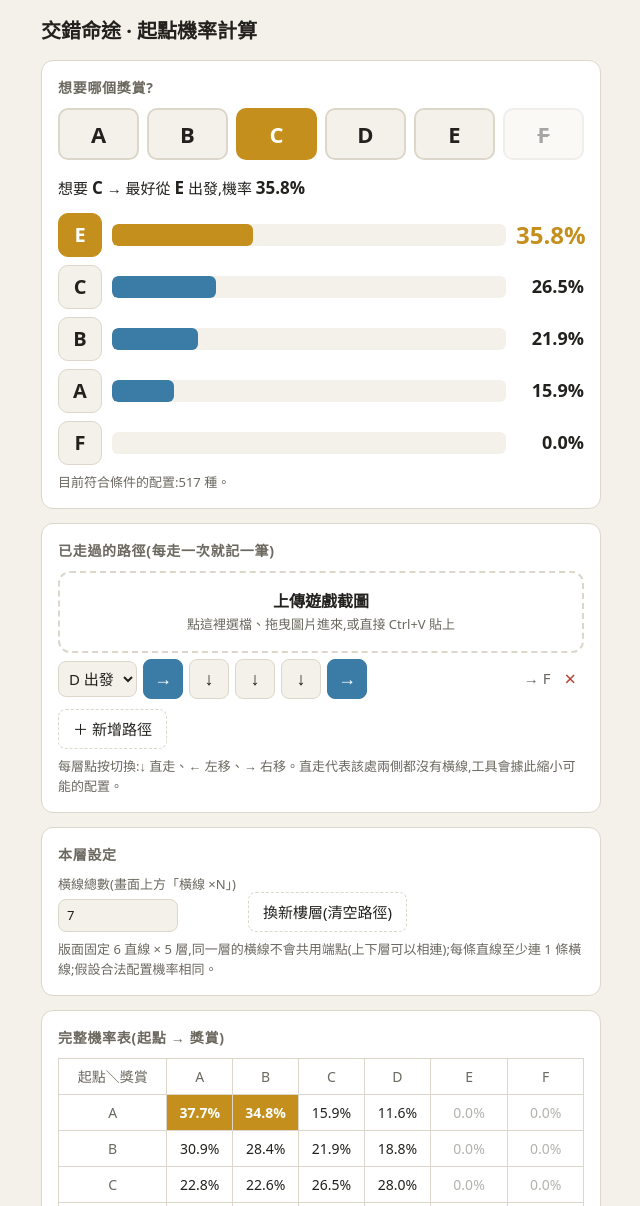
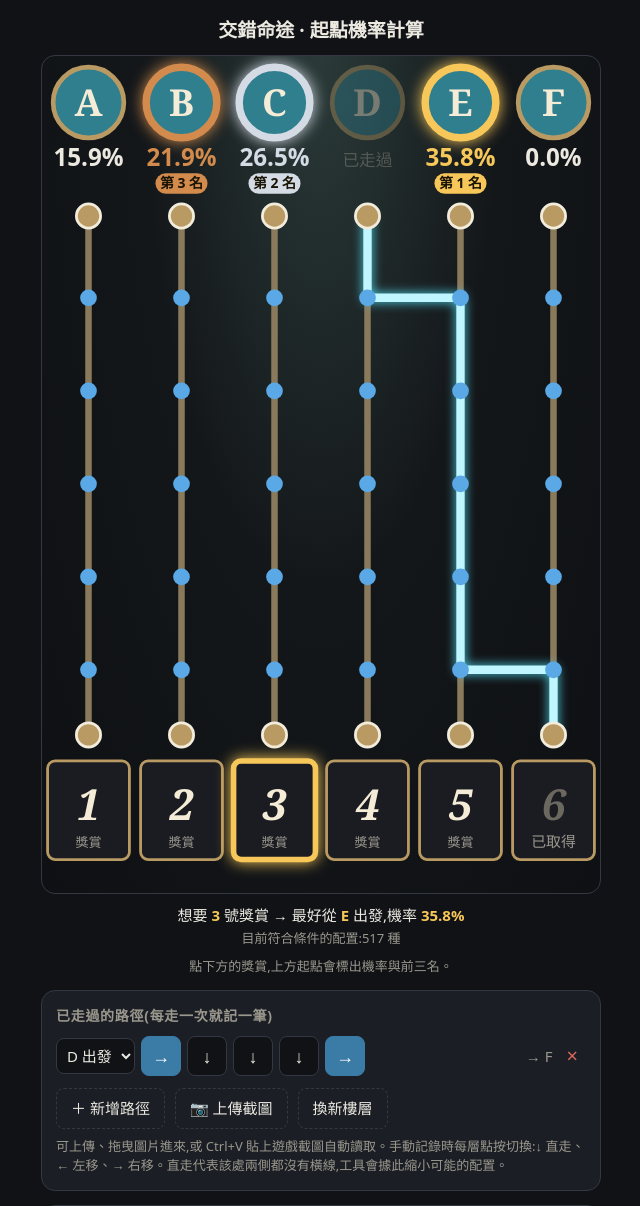
Before and after one commit to vaz1306011/fate-crossing, a plain HTML site: page index.html in a window 1280 px wide. Shown: the top 1206 px of the page, without its empty margins (319-959 px from the left). Drawn offline with Linux system fonts and the light colour scheme.

Commit message:
改為仿遊戲畫面的版面,點選獎賞在起點標示機率與前三名

```diff
--- a/index.html
+++ b/index.html
@@ -5,91 +5,74 @@
 <meta name="viewport" content="width=device-width,initial-scale=1">
 <title>交錯命途機率計算</title>
 <style>
-:root{--bg:#121418;--fg:#ece9e1;--mut:#9a978d;--card:#1c1f26;--line:#333843;--acc:#e0b95c;--accfg:#1a1405;--bar:#3a7ca5;--bad:#d9685a}
-@media (prefers-color-scheme:light){:root{--bg:#f4f1ea;--fg:#22211e;--mut:#6b685f;--card:#fff;--line:#dcd7ca;--acc:#c48f1c;--accfg:#fff;--bar:#3a7ca5;--bad:#b8402f}}
+:root{--bg:#101216;--fg:#ece9e1;--mut:#9a978d;--card:#1b1e24;--line:#333843;--acc:#e0b95c;--accfg:#1a1405;--bad:#d9685a;--gold:#f7c859;--silver:#d5dbe5;--bronze:#d28b4c}
 *{box-sizing:border-box}
-body{margin:0;padding:16px;background:var(--bg);color:var(--fg);font:15px/1.5 system-ui,"Microsoft JhengHei",sans-serif}
+body{margin:0;padding:12px;background:var(--bg);color:var(--fg);font:15px/1.5 system-ui,"Microsoft JhengHei",sans-serif}
 main{max-width:560px;margin:0 auto}
-h1{font-size:20px;margin:0 0 14px}
+h1{font-size:19px;margin:4px 0 10px;text-align:center}
 h2{font-size:14px;margin:0 0 10px;color:var(--mut);font-weight:600;letter-spacing:.05em}
-.card{background:var(--card);border:1px solid var(--line);border-radius:12px;padding:16px;margin-bottom:14px}
+.card{background:var(--card);border:1px solid var(--line);border-radius:14px;padding:14px;margin-bottom:14px}
 .note{color:var(--mut);font-size:13px;margin:8px 0 0}
 button{font:inherit;color:var(--fg);cursor:pointer}
-.targets{display:grid;grid-template-columns:repeat(6,1fr);gap:8px;margin-bottom:14px}
-.tg{height:52px;border-radius:10px;border:2px solid var(--line);background:var(--bg);font-size:22px;font-weight:700}
-.tg.on{background:var(--acc);border-color:var(--acc);color:var(--accfg)}
-.tg.got{opacity:.4;text-decoration:line-through}
-.rank{display:flex;flex-direction:column;gap:8px}
-.rk{display:grid;grid-template-columns:44px 1fr 68px;align-items:center;gap:10px}
-.rk .l{height:44px;display:grid;place-items:center;border-radius:10px;background:var(--bg);border:1px solid var(--line);font-size:20px;font-weight:700}
-.rk .b{height:22px;background:var(--bg);border-radius:6px;overflow:hidden}
-.rk .b i{display:block;height:100%;background:var(--bar);border-radius:6px}
-.rk .p{text-align:right;font-size:18px;font-variant-numeric:tabular-nums;font-weight:600}
-.rk.best .l{background:var(--acc);color:var(--accfg);border-color:var(--acc)}
-.rk.best .b i{background:var(--acc)}
-.rk.best .p{font-size:24px;color:var(--acc)}
-.rk.used{opacity:.4}
-.big{font-size:15px;margin-bottom:12px}
-.big b{font-size:17px}
+#drop.over{outline:2px dashed var(--acc);outline-offset:4px;border-radius:14px}
+.board{display:block;width:100%;height:auto;user-select:none;-webkit-user-select:none;background:radial-gradient(ellipse at 50% 0,#2a3a38 0,#14171a 45%,#0e1013 100%);border-radius:14px;border:1px solid var(--line)}
+.board .slot{cursor:pointer}
+.board .slot:hover rect.bg{stroke:var(--gold)}
+.sum{text-align:center;margin:10px 0 0;font-size:15px}
+.sum b{color:var(--gold)}
 .paths{display:flex;flex-direction:column;gap:10px}
 .path{display:flex;align-items:center;gap:6px;flex-wrap:wrap}
 .path select{font:inherit;padding:6px;background:var(--bg);color:var(--fg);border:1px solid var(--line);border-radius:8px}
 .mv{width:40px;height:40px;border-radius:8px;border:1px solid var(--line);background:var(--bg);font-size:18px}
-.mv.t{background:var(--bar);color:#fff;border-color:var(--bar)}
+.mv.t{background:#3a7ca5;color:#fff;border-color:#3a7ca5}
 .res{margin-left:auto;color:var(--mut)}
 .x{border:none;background:none;color:var(--bad);font-size:20px;padding:4px 8px}
-.add{margin-top:10px;padding:8px 14px;border-radius:8px;border:1px dashed var(--line);background:none}
+.btns{display:flex;gap:10px;flex-wrap:wrap;margin-top:12px}
+.add{padding:8px 14px;border-radius:8px;border:1px dashed var(--line);background:none;display:inline-block;cursor:pointer}
 .set{display:flex;gap:12px;flex-wrap:wrap;align-items:end}
 .set label{display:flex;flex-direction:column;gap:4px;font-size:13px;color:var(--mut)}
-.set input,.set select{font:inherit;padding:6px 8px;width:120px;background:var(--bg);color:var(--fg);border:1px solid var(--line);border-radius:8px}
-table{border-collapse:collapse;width:100%;text-align:center}
+.set input{font:inherit;padding:6px 8px;width:120px;background:var(--bg);color:var(--fg);border:1px solid var(--line);border-radius:8px}
+details summary{cursor:pointer;color:var(--mut);font-size:14px;font-weight:600}
+table{border-collapse:collapse;width:100%;text-align:center;margin-top:10px}
 th,td{padding:7px 2px;border:1px solid var(--line);font-variant-numeric:tabular-nums;font-size:14px}
 th{color:var(--mut);font-weight:500}
 td.best{background:var(--acc);color:var(--accfg);font-weight:700}
 td.z{color:var(--mut);opacity:.5}
 tr.used td,tr.used th{opacity:.45}
 .err{color:var(--bad)}
-.drop{display:flex;flex-direction:column;align-items:center;gap:2px;padding:16px;border:2px dashed var(--line);border-radius:12px;cursor:pointer;text-align:center;margin-bottom:6px}
-.drop.over{border-color:var(--acc);background:var(--bg)}
-.drop b{font-size:16px}.drop span{color:var(--mut);font-size:13px}
 #status:empty{display:none}
 </style>
 </head>
 <body>
-<main>
+<main id="drop">
 <h1>交錯命途 · 起點機率計算</h1>
 
-<div class="card">
-  <h2>想要哪個獎賞?</h2>
-  <div class="targets" id="targets"></div>
-  <div id="rank"></div>
-</div>
+<svg class="board" id="board" viewBox="0 0 600 900" xmlns="http://www.w3.org/2000/svg"></svg>
+<p class="sum" id="sum"></p>
+<p class="note" style="text-align:center;margin-bottom:14px">點下方的獎賞,上方起點會標出機率與前三名。</p>
 
 <div class="card">
   <h2>已走過的路徑(每走一次就記一筆)</h2>
-  <label class="drop" id="drop">
-    <input type="file" id="file" accept="image/*" multiple hidden>
-    <b>上傳遊戲截圖</b>
-    <span>點這裡選檔、拖曳圖片進來,或直接 Ctrl+V 貼上</span>
-  </label>
-  <p class="note" id="status"></p>
+  <p class="note" id="status" style="margin:0 0 8px"></p>
   <div class="paths" id="paths"></div>
+  <div class="btns">
     <button class="add" id="add">＋ 新增路徑</button>
-  <p class="note">每層點按切換:↓ 直走、← 左移、→ 右移。直走代表該處兩側都沒有橫線,工具會據此縮小可能的配置。</p>
+    <label class="add">📷 上傳截圖<input type="file" id="file" accept="image/*" multiple hidden></label>
+    <button class="add" id="reset">換新樓層</button>
+  </div>
+  <p class="note">可上傳、拖曳圖片進來,或 Ctrl+V 貼上遊戲截圖自動讀取。手動記錄時每層點按切換:↓ 直走、← 左移、→ 右移。直走代表該處兩側都沒有橫線,工具會據此縮小可能的配置。</p>
 </div>
 
 <div class="card">
   <h2>本層設定</h2>
   <div class="set">
-    <label>橫線總數(畫面上方「橫線 ×N」)<input id="n" type="number" min="1" max="25" value="7"></label>
-    <button class="add" id="reset" style="margin:0">換新樓層(清空路徑)</button>
+    <label>橫線總數(畫面上方「橫線數量 a / N」)<input id="n" type="number" min="1" max="25" value="7"></label>
   </div>
   <p class="note">版面固定 6 直線 × 5 層,同一層的橫線不會共用端點(上下層可以相連);每條直線至少連 1 條橫線;假設合法配置機率相同。</p>
 </div>
 
 <div class="card">
-  <h2>完整機率表(起點 → 獎賞)</h2>
-  <div id="table"></div>
+  <details><summary>完整機率表(起點 → 獎賞)</summary><div id="table"></div></details>
 </div>
 </main>
 <script>
@@ -220,6 +203,42 @@ function renderPaths(){
   }).join('')||'<p class="note" style="margin:0">尚未記錄路徑。</p>';
 }
 
+const X=i=>50+i*100,YR=r=>260+r*100,Y0=172,Y1=730;
+const MEDAL=['var(--gold)','var(--silver)','var(--bronze)'];
+function board(ctx){
+  const {tot,cnt,t,usedStart,usedEnd,top3}=ctx;
+  let g='';
+  for(let c=0;c<C;c++) g+='<line x1="'+X(c)+'" y1="'+Y0+'" x2="'+X(c)+'" y2="'+Y1+'" stroke="#8a7a5c" stroke-width="7" stroke-linecap="round"/>';
+  for(const pa of S.paths){
+    let p=pa.s,pts=[X(p)+','+Y0];
+    for(let r=0;r<R;r++){pts.push(X(p)+','+YR(r));const m=pa.m[r];if(m==='L')p--;else if(m==='R')p++;pts.push(X(p)+','+YR(r));}
+    pts.push(X(p)+','+Y1);
+    g+='<polyline points="'+pts.join(' ')+'" fill="none" stroke="#bff6ff" stroke-width="9" stroke-linejoin="round" stroke-linecap="round" style="filter:drop-shadow(0 0 6px #4fd8ee)"/>';
+  }
+  for(let c=0;c<C;c++)for(let r=0;r<R;r++) g+='<circle cx="'+X(c)+'" cy="'+YR(r)+'" r="9" fill="#5aa9e6"/>';
+  for(let c=0;c<C;c++){
+    g+='<circle cx="'+X(c)+'" cy="'+Y0+'" r="13" fill="#b99a63" stroke="#f2ecdc" stroke-width="3"/><circle cx="'+X(c)+'" cy="'+Y1+'" r="13" fill="#b99a63" stroke="#f2ecdc" stroke-width="3"/>';
+  }
+  for(let c=0;c<C;c++){
+    const rank=top3.indexOf(c),used=usedStart.includes(c);
+    const ring=rank>=0?MEDAL[rank]:'#b99a63';
+    g+='<g opacity="'+(used?0.4:1)+'"><circle cx="'+X(c)+'" cy="50" r="38" fill="#2f7f8f" stroke="'+ring+'" stroke-width="'+(rank>=0?8:5)+'"'+(rank>=0?' style="filter:drop-shadow(0 0 8px '+ring+')"':'')+'/>'+
+      '<text x="'+X(c)+'" y="64" text-anchor="middle" font-size="40" font-weight="700" font-family="Georgia,serif" fill="#f4ecd6">'+L[c]+'</text>';
+    if(tot&&!usedEnd.includes(t)&&!used){
+      const p=cnt[c][t]/tot*100;
+      g+='<text x="'+X(c)+'" y="118" text-anchor="middle" font-size="26" font-weight="700" fill="'+(rank>=0?MEDAL[rank]:'#ece9e1')+'">'+p.toFixed(1)+'%</text>';
+      if(rank>=0) g+='<rect x="'+(X(c)-28)+'" y="126" width="56" height="22" rx="11" fill="'+MEDAL[rank]+'"/><text x="'+X(c)+'" y="142" text-anchor="middle" font-size="15" font-weight="700" fill="#1a1405">第 '+(rank+1)+' 名</text>';
+    }else if(used) g+='<text x="'+X(c)+'" y="118" text-anchor="middle" font-size="18" fill="#9a978d">已走過</text>';
+    g+='</g>';
+  }
+  for(let c=0;c<C;c++){
+    const sel=t===c,got=usedEnd.includes(c),x=X(c)-44;
+    g+='<g class="slot" data-t="'+c+'"><rect class="bg" x="'+x+'" y="758" width="88" height="106" rx="8" fill="#1a1c22" stroke="'+(sel?'#f7c859':'#b99a63')+'" stroke-width="'+(sel?6:3)+'"'+(sel?' style="filter:drop-shadow(0 0 8px #f7c859)"':'')+'/>'+
+      '<text x="'+X(c)+'" y="822" text-anchor="middle" font-size="46" font-weight="700" font-style="italic" font-family="Georgia,serif" fill="'+(got?'#6b685f':'#f4ecd6')+'">'+(c+1)+'</text>'+
+      (got?'<text x="'+X(c)+'" y="850" text-anchor="middle" font-size="16" fill="#9a978d">已取得</text>':'<text x="'+X(c)+'" y="850" text-anchor="middle" font-size="14" fill="#9a978d">獎賞</text>')+'</g>';
+  }
+  $('board').innerHTML=g;
+}
 function render(){
   save();
   $('n').value=S.n;
@@ -228,27 +247,20 @@ function render(){
   const res=d.bad?{tot:0,cnt:[]}:compute(S.n,d.present,d.absent);
   const {tot,cnt}=res;
   const usedStart=S.paths.map(p=>p.s), usedEnd=S.paths.map(p=>walk(p).end);
-  $('targets').innerHTML=[...L].map((c,k)=>'<button class="tg'+(S.target===k?' on':'')+(usedEnd.includes(k)?' got':'')+'" data-t="'+k+'">'+c+'</button>').join('');
+  const t=S.target;
+  let top3=[],sum='';
   if(!tot){
-    const m='<p class="err">沒有任何合法配置:請檢查橫線總數是否正確,或路徑記錄是否互相矛盾。</p>';
-    $('rank').innerHTML=m;$('table').innerHTML=m;return;
+    sum='<span class="err">沒有任何合法配置:請檢查橫線總數是否正確,或路徑記錄是否互相矛盾。</span>';
+    $('table').innerHTML='';
+  }else{
+    if(usedEnd.includes(t)) sum='第 '+(t+1)+' 號獎賞已經取得(從 <b>'+L[usedStart[usedEnd.indexOf(t)]]+'</b> 出發)。';
+    else{
+      const order=[...Array(C).keys()].filter(s=>!usedStart.includes(s)).sort((a,b)=>cnt[b][t]-cnt[a][t]);
+      top3=order.slice(0,3).filter(s=>cnt[s][t]>0);
+      sum='想要 <b>'+(t+1)+'</b> 號獎賞 → 最好從 <b>'+L[order[0]]+'</b> 出發,機率 <b>'+(cnt[order[0]][t]/tot*100).toFixed(1)+'%</b>';
     }
-  const t=S.target;
-  let h='';
-  if(usedEnd.includes(t)){
-    h='<p class="big">這個獎賞已經取得(從 <b>'+L[usedStart[usedEnd.indexOf(t)]]+'</b> 出發)。</p>';
-  }else{
-    const order=[...Array(C).keys()].filter(s=>!usedStart.includes(s)).sort((a,b)=>cnt[b][t]-cnt[a][t]);
-    const top=order[0];
-    h='<p class="big">想要 <b>'+L[t]+'</b> → 最好從 <b>'+L[top]+'</b> 出發,機率 <b>'+(cnt[top][t]/tot*100).toFixed(1)+'%</b></p><div class="rank">';
-    h+=order.map((s,i)=>{const p=cnt[s][t]/tot*100;
-      return '<div class="rk'+(i===0?' best':'')+'"><div class="l">'+L[s]+'</div><div class="b"><i style="width:'+p+'%"></i></div><div class="p">'+p.toFixed(1)+'%</div></div>';}).join('');
-    h+='</div>';
-  }
-  h+='<p class="note">目前符合條件的配置:'+tot.toLocaleString()+' 種。</p>';
-  $('rank').innerHTML=h;
-
-  let tb='<table><tr><th>起點＼獎賞</th>'+[...L].map(c=>'<th>'+c+'</th>').join('')+'</tr>';
+    sum+='<br><span class="note">目前符合條件的配置:'+tot.toLocaleString()+' 種</span>';
+    let tb='<table><tr><th>起點＼獎賞</th>'+[...Array(C).keys()].map(c=>'<th>'+(c+1)+'</th>').join('')+'</tr>';
     const best=[...Array(C).keys()].map(e=>{let b=-1;for(let s=0;s<C;s++){if(usedStart.includes(s))continue;if(b<0||cnt[s][e]>cnt[b][e])b=s;}return b;});
     for(let s=0;s<C;s++){
       tb+='<tr'+(usedStart.includes(s)?' class="used"':'')+'><th>'+L[s]+'</th>';
@@ -260,11 +272,15 @@ function render(){
     }
     $('table').innerHTML=tb+'</table><p class="note">每欄標色處是該獎賞尚未使用的最佳起點;灰色列是已走過的起點。</p>';
   }
+  $('sum').innerHTML=sum;
+  board({tot,cnt,t,usedStart,usedEnd,top3});
+}
 
 document.addEventListener('click',e=>{
+  const sl=e.target.closest('.slot');
+  if(sl){S.target=+sl.dataset.t;render();return;}
   const b=e.target.closest('button');if(!b)return;
-  if(b.dataset.t!==undefined){S.target=+b.dataset.t;}
-  else if(b.dataset.r!==undefined){
+  if(b.dataset.r!==undefined){
     const pa=S.paths[+b.dataset.i],r=+b.dataset.r;
     pa.m[r]=nextMove(walk(pa).cols[r],pa.m[r]);sanitize(pa);
   }
```
Lines whose indentation alone changed are shown as unchanged.
